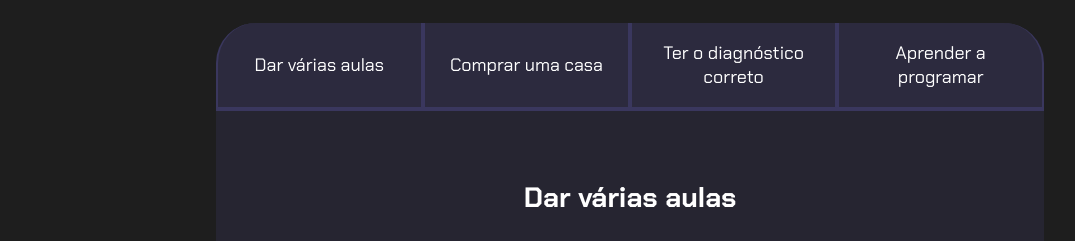
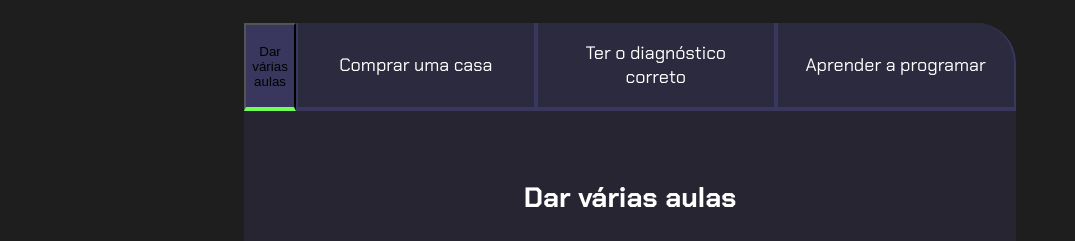
Before and after one commit to profeluli/profeluli, a plain HTML site: page index.html in a window 1280 px wide. Shown: the part 80-321 px from the top of the page, without its empty margins (10-1085 px from the left). Drawn offline with Linux system fonts and the light colour scheme.

Commit message:
78678768678678

```diff
--- a/index.html
+++ b/index.html
@@ -14,7 +14,7 @@
       <!--divisão de conteúdo com o mesmo estilo = div-->
         <div class="conteudo">
         <div class="botoes">
-            <button class="botao ativo">Dar várias aulas</button>
+            <button class="botao-ativo">Dar várias aulas</button>
             <button class="botao">Comprar uma casa</button>
             <button class="botao">Ter o diagnóstico correto</button>
             <button class="botao">Aprender a programar</button>
```
